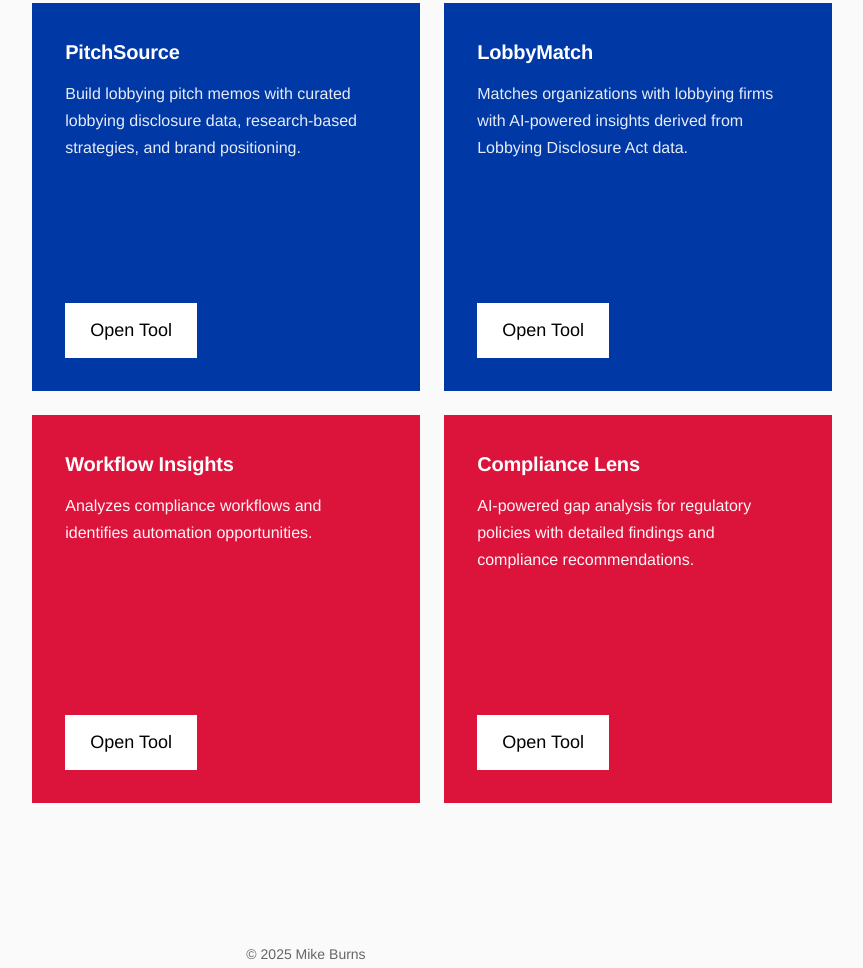
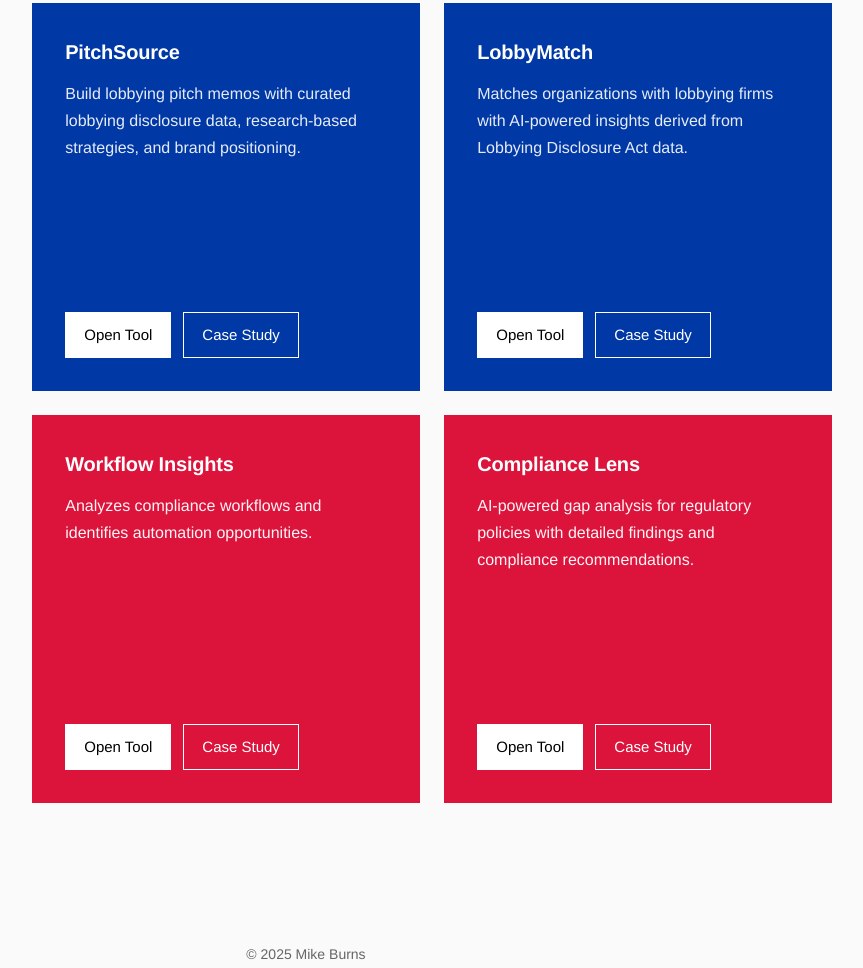
Before and after one commit to meb226/mikeburns.ai, a website: page index.html in a window 1280 px wide. Shown: the part 473-1441 px from the top of the page, without its empty margins (334-1197 px from the left). Drawn offline with Linux system fonts and the light colour scheme.

Commit message:
building out case studies

```diff
--- a/index.html
+++ b/index.html
@@ -225,18 +225,25 @@
             line-height: 1.7;
         }
 
-        /* Updated button styling - 18px font */
+        /* Button container for dual buttons */
+        .project-buttons {
+            display: flex;
+            gap: 12px;
+            align-items: center;
+            justify-content: flex-start;
+        }
+
+        /* Primary button - Open Tool (solid white) */
         .project-btn {
             display: inline-block;
-            font-size: 18px;
+            font-size: 15px;
             font-weight: 400;
             color: #000000;
             text-decoration: none;
             border: 1px solid white;
-            padding: 12px 24px;
+            padding: 10px 18px;
             transition: all 0.2s;
             background: white;
-            align-self: flex-start;
         }
 
         .project-btn:hover {
@@ -255,6 +262,24 @@
             background: #0039A6;
             border-color: #0039A6;
             color: white;
+        }
+
+        /* Secondary button - Case Study (ghost/outline) */
+        .project-btn-ghost {
+            display: inline-block;
+            font-size: 15px;
+            font-weight: 400;
+            color: white;
+            text-decoration: none;
+            border: 1px solid white;
+            padding: 10px 18px;
+            transition: all 0.2s;
+            background: transparent;
+        }
+
+        .project-btn-ghost:hover {
+            background: white;
+            color: #000000;
         }
 
         footer {
@@ -324,6 +349,11 @@
                 border-color: white;
                 color: #000000;
             }
+
+            .project-btn-ghost:hover {
+                background: transparent;
+                color: white;
+            }
         }
     </style>
 </head>
@@ -366,7 +396,10 @@
                             <h4>PitchSource</h4>
                             <p>Build lobbying pitch memos with curated lobbying disclosure data, research-based strategies, and brand positioning.</p>
                         </div>
-                        <a href="pitchsource/index.html" class="project-btn">Open Tool</a>
+                        <div class="project-buttons">
+                            <a href="pitchsource/index.html" class="project-btn">Open Tool</a>
+                            <a href="pitchsource/case-study.html" class="project-btn-ghost">Case Study</a>
+                        </div>
                     </div>
 
                     <!-- Top right: Navy - LobbyMatch -->
@@ -375,7 +408,10 @@
                             <h4>LobbyMatch</h4>
                             <p>Matches organizations with lobbying firms with AI-powered insights derived from Lobbying Disclosure Act data.</p>
                         </div>
-                        <a href="lobbymatch/index.html" class="project-btn">Open Tool</a>
+                        <div class="project-buttons">
+                            <a href="lobbymatch/index.html" class="project-btn">Open Tool</a>
+                            <a href="lobbymatch/case-study.html" class="project-btn-ghost">Case Study</a>
+                        </div>
                     </div>
 
                     <!-- Bottom left: Red - Workflow Insights -->
@@ -384,7 +420,10 @@
                             <h4>Workflow Insights</h4>
                             <p>Analyzes compliance workflows and identifies automation opportunities.</p>
                         </div>
-                        <a href="compliance-optimizer/index.html" class="project-btn">Open Tool</a>
+                        <div class="project-buttons">
+                            <a href="compliance-optimizer/index.html" class="project-btn">Open Tool</a>
+                            <a href="compliance-optimizer/case-study.html" class="project-btn-ghost">Case Study</a>
+                        </div>
                     </div>
 
                     <!-- Bottom right: Red - Compliance Lens -->
@@ -393,7 +432,10 @@
                             <h4>Compliance Lens</h4>
                             <p>AI-powered gap analysis for regulatory policies with detailed findings and compliance recommendations.</p>
                         </div>
-                        <a href="compliance-lens/index.html" class="project-btn">Open Tool</a>
+                        <div class="project-buttons">
+                            <a href="compliance-lens/index.html" class="project-btn">Open Tool</a>
+                            <a href="compliance-lens/case-study.html" class="project-btn-ghost">Case Study</a>
+                        </div>
                     </div>
                 </div>
             </section>
```
